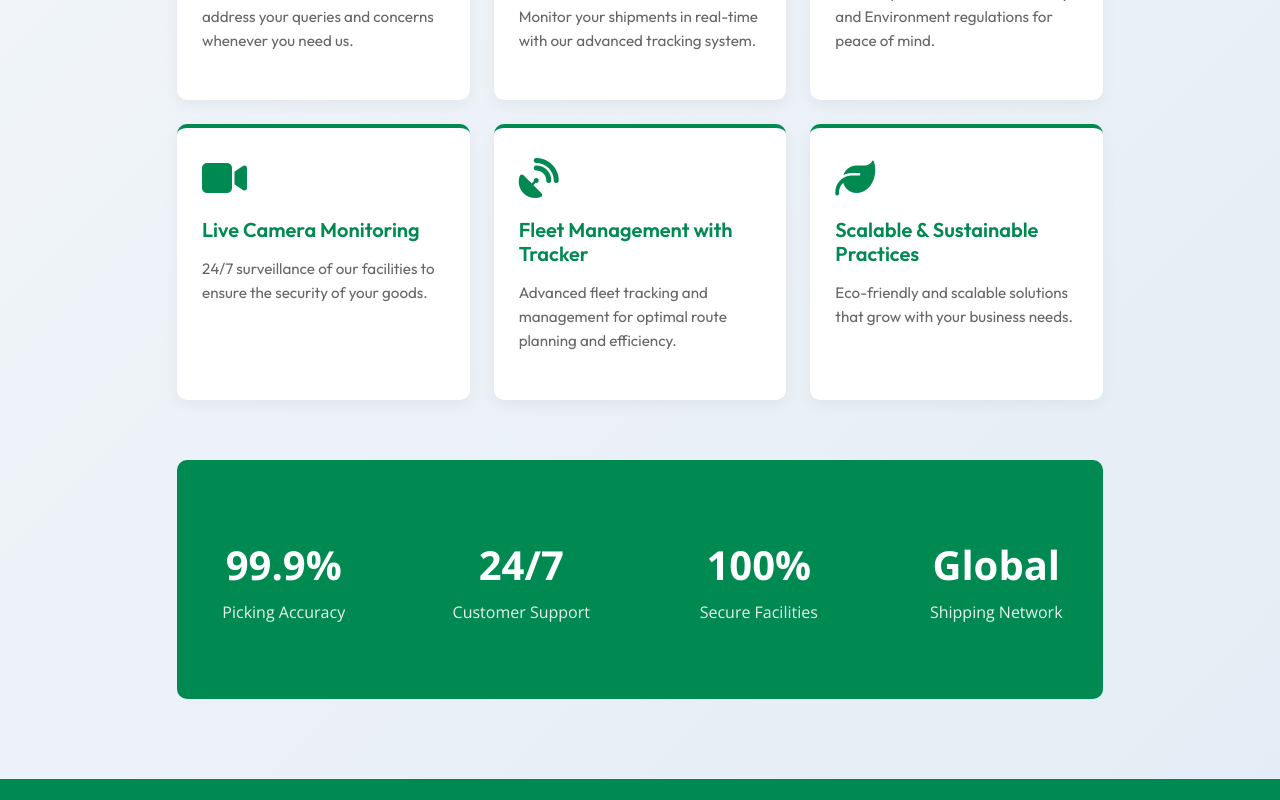
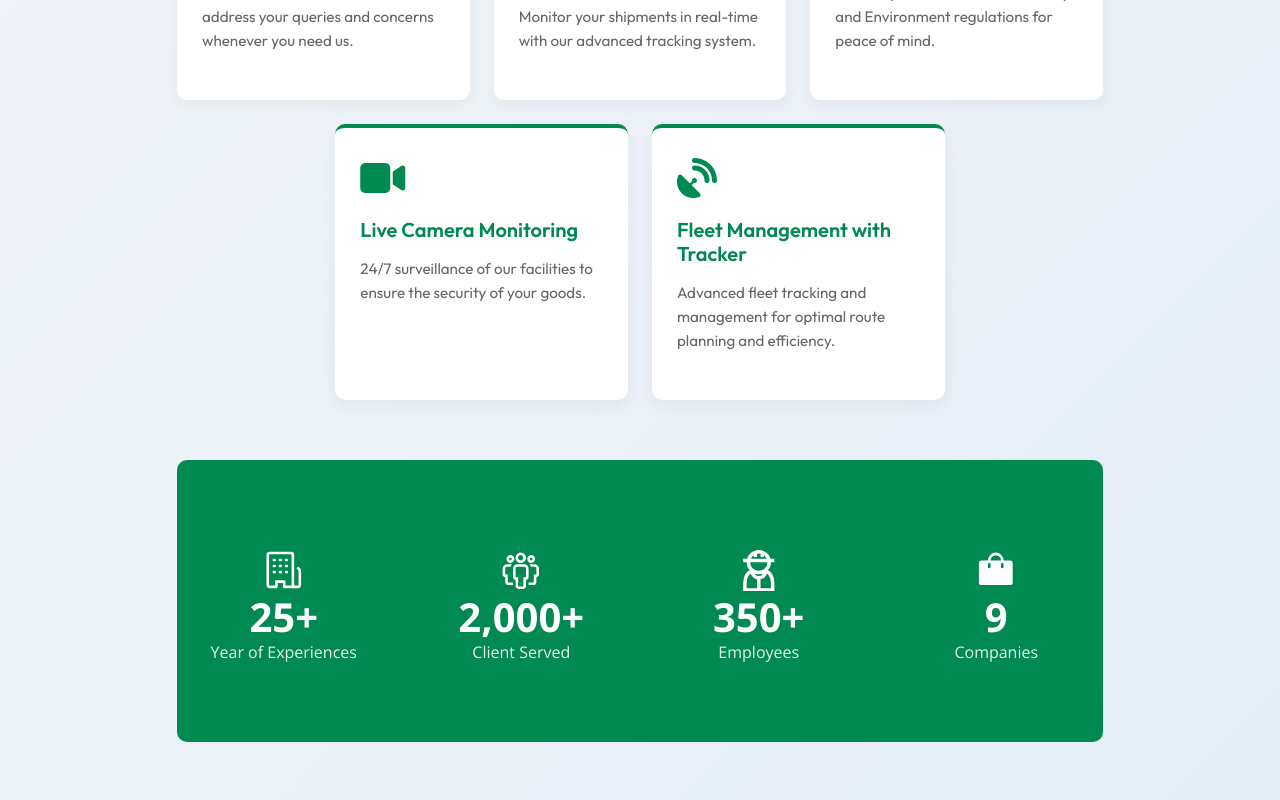
Before and after one commit to mwasif666/Badarudding, a React (Create React App) app: page /service in a window 1280 px wide. Shown: the part 4040-4840 px from the top of the page. Built offline with nearby package versions, Linux system fonts and the light colour scheme.

Commit message:
changes updated

```diff
--- a/src/component/Footer/Footer.js
+++ b/src/component/Footer/Footer.js
@@ -55,7 +55,7 @@ class Footer extends Component {
                       color: "white",
                     }}
                   >
-                    Established in 1966, BADARUDDIN STEVEDORING (PVT) LTD has
+                   BADARUDDIN STEVEDORING (PVT) LTD has
                     grown into a premier logistics company known for its
                     expertise in stevedoring, break bulk handling, and cargo
                     operations.We’ve supported the evolving needs of shipping
--- a/src/component/Services.js
+++ b/src/component/Services.js
@@ -88,7 +88,7 @@ const Services = () => {
             {/* <h2 className={`fw-bold ${styles.heading} `}>{heading}</h2> */}
             <div class="intro-text">
               <h3 className={`fw-bold ${styles.heading} `}>
-                Full Service Bonded Warehouse
+                Full Service Bonded Wearhouse
               </h3>
               <p
                 style={{
@@ -98,11 +98,10 @@ const Services = () => {
                   padding: "0 20px",
                 }}
               >
-                We always offer tailored advice and actions. We know that every
-                business is different, and no one knows your business better
-                than you. That's why we personalize every part of our approach
-                to logistics and bonded warehousing. We can easily scale up or
-                down to match your unique process.
+                Strategically located inside Karachi Port, at Badaruddin we are
+                able to provide efficient, secure and personalized warehousing
+                services catering to the needs of our local and
+                international clientele.
               </p>
               <h3 className={`fw-bold mt-5 ${styles.heading} `}>
                 What we offer
--- a/src/component/TimelineCarousel.js
+++ b/src/component/TimelineCarousel.js
@@ -9,15 +9,15 @@ const TimelineCarousel = () => {
   const intervalRef = useRef(null);
 
   const slides = [
-    {
-      year: "1966",
-      title: "Founded",
-      description:
-        "Badruddin Stevedoring began operations in Karachi, establishing itself as a trusted provider of port logistics and cargo handling in Pakistan since 1966.",
-      image:
-        "https://cdn.pixabay.com/photo/2016/09/04/08/13/harbour-crane-1643476_1280.jpg",
-      captionPosition: "start",
-    },
+    // {
+    //   year: "1966",
+    //   title: "Founded",
+    //   description:
+    //     "Badruddin Stevedoring began operations in Karachi, establishing itself as a trusted provider of port logistics and cargo handling in Pakistan since 1966.",
+    //   image:
+    //     "https://cdn.pixabay.com/photo/2016/09/04/08/13/harbour-crane-1643476_1280.jpg",
+    //   captionPosition: "start",
+    // },
     {
       year: "2001",
       title: "Integration into Waterlink Group",
--- a/src/pages/About/About.module.css
+++ b/src/pages/About/About.module.css
@@ -4,12 +4,15 @@
   padding-top: 150px;
   padding-bottom: 30px;
 }
+.container{
+  padding-left: 30px;
+}
 .headerMain {
   font-size: 6rem;
   display: flex;
   flex-wrap: wrap;
   text-align: center;
-  justify-content: center;
+  /* justify-content: center; */
   color: var(--main);
 }
 .headerPara {
--- a/src/pages/About/AboutHeader.js
+++ b/src/pages/About/AboutHeader.js
@@ -5,11 +5,13 @@ const AboutHeader = () => {
   return (
     <>
       <div data-aos="fade-up">
-        <h6 className={style.headersmall}>About us</h6>
+
+        <div className="container">
+          <h6 className={style.headersmall}>About us</h6>
         <h1 className={style.headerMain}>A Legacy of Excellence</h1>
         <h2 className={style.headerPara}>Who We Are</h2>
         <p className={style.para}>
-          Established in 1966, Badaurddin Stevedoring (Pvt. Ltd.) has grown into
+          Badaruddin Stevedoring (Pvt. Ltd.) has grown into
           a premier logistics company known for its <br /> expertise in
           stevedoring, break bulk handling, and cargo operations. With a strong
           reputation for professionalism <br /> and precision, we’ve supported
@@ -17,6 +19,8 @@ const AboutHeader = () => {
           logistics companies <br />
           throughout the region.
         </p>
+        </div>
+
       </div>
     </>
   );
--- a/src/pages/Blogs/BlogHeading.js
+++ b/src/pages/Blogs/BlogHeading.js
@@ -39,12 +39,12 @@ const BlogHeader = () => {
               Decades of Experience, Modern-Day Execution
             </h2>
             <p>
-              Founded in 1966, Badruddin Stevedoring has grown alongside the
-              evolving needs of global trade. Today, container volumes continue
-              to increase as Pakistan strengthens its role in regional shipping
-              and logistics. Our decades of experience enable us to adapt
-              quickly, manage complexity, and implement best practices in
-              containerized cargo handling
+              Badruddin Stevedoring has grown alongside the evolving needs of
+              global trade. Today, container volumes continue to increase as
+              Pakistan strengthens its role in regional shipping and logistics.
+              Our decades of experience enable us to adapt quickly, manage
+              complexity, and implement best practices in containerized cargo
+              handling
               <br />
             </p>
             <p>
--- a/src/pages/Layout7/Chooseus.js
+++ b/src/pages/Layout7/Chooseus.js
@@ -1,5 +1,13 @@
 import React from "react";
 import styles from "./Chooseus.module.css";
+import { GoOrganization } from "react-icons/go";
+import { VscOrganization } from "react-icons/vsc";
+import { GrUserWorker } from "react-icons/gr";
+import { PiBagFill } from "react-icons/pi";
+
+
+
+
 
 const Chooseus = () => {
   return (
@@ -23,7 +31,7 @@ const Chooseus = () => {
                 </p>
               </div>
 
-              <div className="row g-4">
+              <div className="row justify-content-center g-4">
                 {/* Feature 1 */}
                 <div className="col-md-6 col-lg-4">
                   <div className={styles.featureCard} data-aos="fade-left">
@@ -145,18 +153,8 @@ const Chooseus = () => {
                 </div>
 
                 {/* Feature 9 */}
-                <div className="col-md-6 col-lg-4">
-                  <div className={styles.featureCard} data-aos="fade-right">
-                    <i className={`fas fa-leaf ${styles.featureIcon}`}></i>
-                    <h4 className={styles.featureTitle}>
-                      Scalable & Sustainable Practices
-                    </h4>
-                    <p className={styles.featureDescription}>
-                      Eco-friendly and scalable solutions that grow with your
-                      business needs.
-                    </p>
-                  </div>
-                </div>
+
+
               </div>
 
               {/* Stats Section */}
@@ -164,26 +162,30 @@ const Chooseus = () => {
                 <div className="row text-center">
                   <div className="col-6 col-md-3">
                     <div className={styles.statItem}>
-                      <div className={styles.statNumber}>99.9%</div>
-                      <div className={styles.statLabel}>Picking Accuracy</div>
+                      <div className={styles.statIcon}><GoOrganization /></div>
+                      <div className={styles.statNumber}>25+</div>
+                      <div className={styles.statLabel}>Year of Experiences</div>
                     </div>
                   </div>
                   <div className="col-6 col-md-3">
                     <div className={styles.statItem}>
-                      <div className={styles.statNumber}>24/7</div>
-                      <div className={styles.statLabel}>Customer Support</div>
+                      <div className={styles.statIcon}><VscOrganization /></div>
+                      <div className={styles.statNumber}>2,000+</div>
+                      <div className={styles.statLabel}>Client Served</div>
                     </div>
                   </div>
                   <div className="col-6 col-md-3">
                     <div className={styles.statItem}>
-                      <div className={styles.statNumber}>100%</div>
-                      <div className={styles.statLabel}>Secure Facilities</div>
+                      <div className={styles.statIcon}><GrUserWorker /></div>
+                      <div className={styles.statNumber}>350+</div>
+                      <div className={styles.statLabel}>Employees</div>
                     </div>
                   </div>
                   <div className="col-6 col-md-3">
                     <div className={styles.statItem}>
-                      <div className={styles.statNumber}>Global</div>
-                      <div className={styles.statLabel}>Shipping Network</div>
+                      <div className={styles.statIcon}><PiBagFill /></div>
+                      <div className={styles.statNumber}>9</div>
+                      <div className={styles.statLabel}>Companies</div>
                     </div>
                   </div>
                 </div>
--- a/src/pages/Layout7/Chooseus.module.css
+++ b/src/pages/Layout7/Chooseus.module.css
@@ -119,9 +119,20 @@
   font-size: 2.5rem;
   font-weight: 700;
   margin-bottom: 5px;
+  text-align: center;
+  line-height: 30px;
+}
+
+.statIcon {
+  font-size: 2.6rem;
+  font-weight: 700;
+  margin-bottom: 5px;
+  text-align: center;
+  /* line-height: 30px; */
 }
 
 .statLabel {
+  line-height: 30px;
   font-size: 1rem;
   opacity: 0.9;
 }
```
